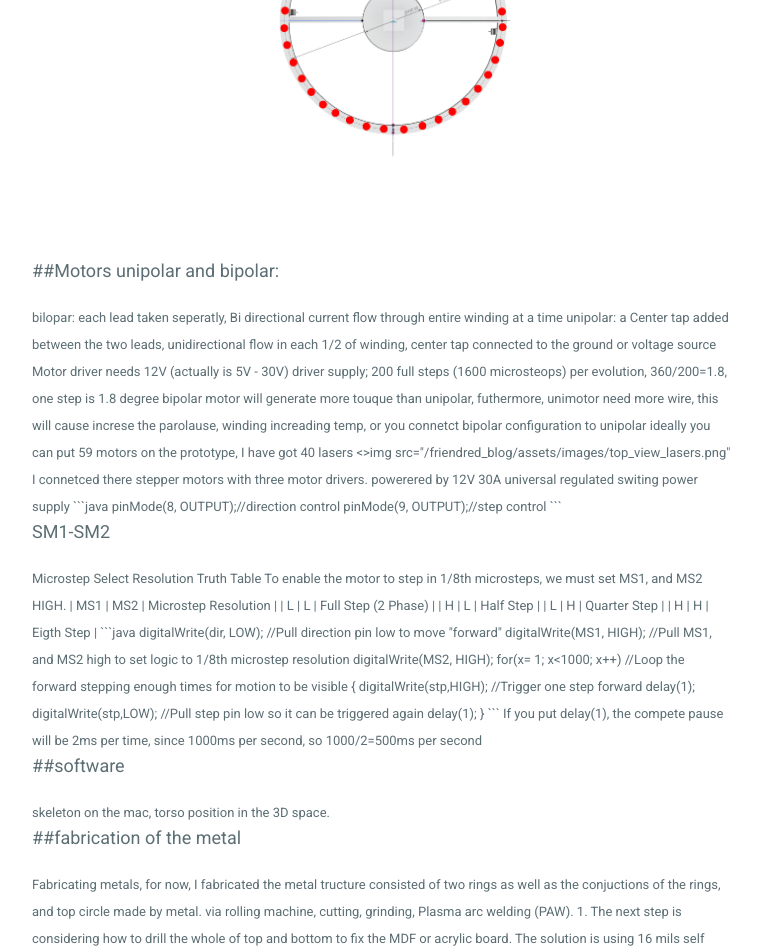
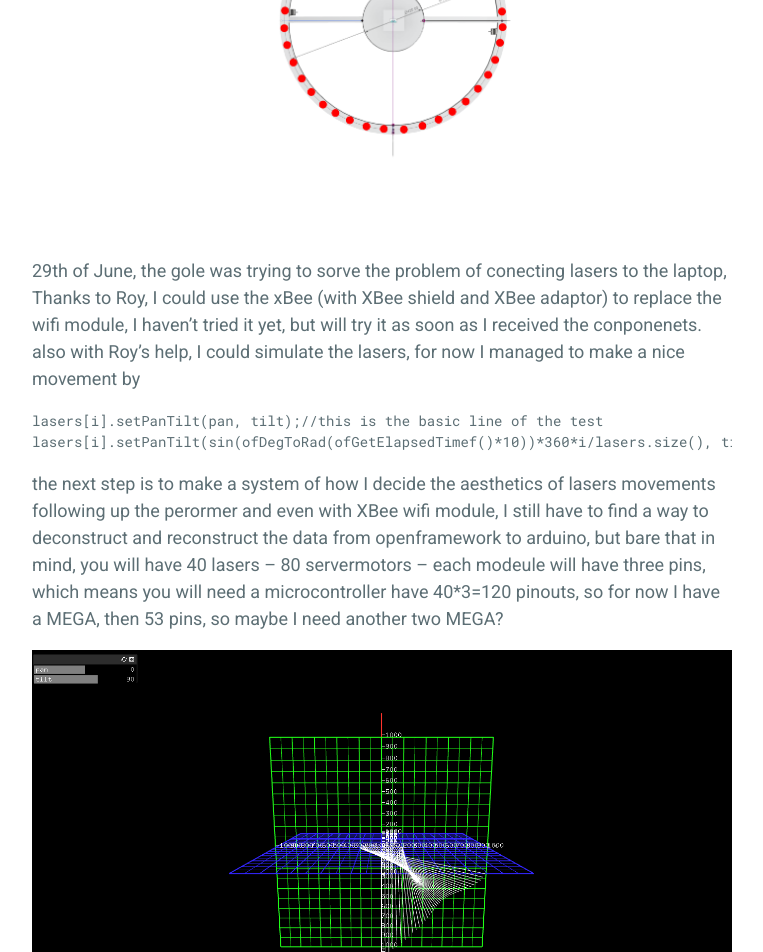
Before and after one commit to apadonovan/friendred_blog, a Jekyll site: the page built from _posts/2018-06-04-Moqiu-performance.md, in a window 1280 px wide and 1400 px high, scrolled down 7560 px. Shown: the top 952 px of the window, without its empty margins (258-1021 px from the left). Built offline with Jekyll 4.4.1, drawn with Linux system fonts in a browser that asks for light colours; our own code applies the rules of GitHub Pages for plain Markdown files; some of the changed text lies outside the part shown.

Commit message:
laser simulation

````diff
--- a/_posts/2018-06-04-Moqiu-performance.md
+++ b/_posts/2018-06-04-Moqiu-performance.md
@@ -90,6 +90,20 @@ for the base design, fistly I downloaded a model from thingnivers and designed a
 <img src="/friendred_blog/assets/images/laser_holder.png">
 <img src="/friendred_blog/assets/images/top_view_lasers.png">
 
+29th of June, the gole was trying to sorve the problem of conecting lasers to the laptop, Thanks to Roy, I could use the xBee (with XBee shield and XBee adaptor) to replace the wifi module, I haven't tried it yet, but will try it as soon as I received the conponenets. also with Roy's help, I could simulate the lasers, for now I managed to make a nice movement by
+
+```C++
+lasers[i].setPanTilt(pan, tilt);//this is the basic line of the test
+lasers[i].setPanTilt(sin(ofDegToRad(ofGetElapsedTimef()*10))*360*i/lasers.size(), tilt*i/lasers.size());
+```
+the next step is to make a system of how I decide the aesthetics of lasers movements following up the perormer
+and even with XBee wifi module, I still have to find a way to deconstruct and reconstruct the data from openframework to arduino, but bare that in mind, you will have 40 lasers -- 80 servermotors -- each modeule will have three pins, which means you will need a microcontroller have 40*3=120 pinouts, so for now I have a MEGA, then 53 pins, so maybe I need another two MEGA?
+
+<img src="/friendred_blog/assets/images/laser_simulation.png">
+<iframe src="https://player.vimeo.com/video/277711455" width="640" height="380" frameborder="0" webkitallowfullscreen mozallowfullscreen allowfullscreen></iframe>
+<p><a href="https://vimeo.com/277711455">laser_simulation</a> from <a href="https://vimeo.com/user41998022">Friendred</a> on <a href="https://vimeo.com">Vimeo</a>.</p>
+
+
 ##Motors
 unipolar and bipolar:
 <font size="2">
````
Also changed, not shown: _posts/2016-08-15-style-test.md (line endings or trailing spaces), assets/images/laser_simulation.png (added).
